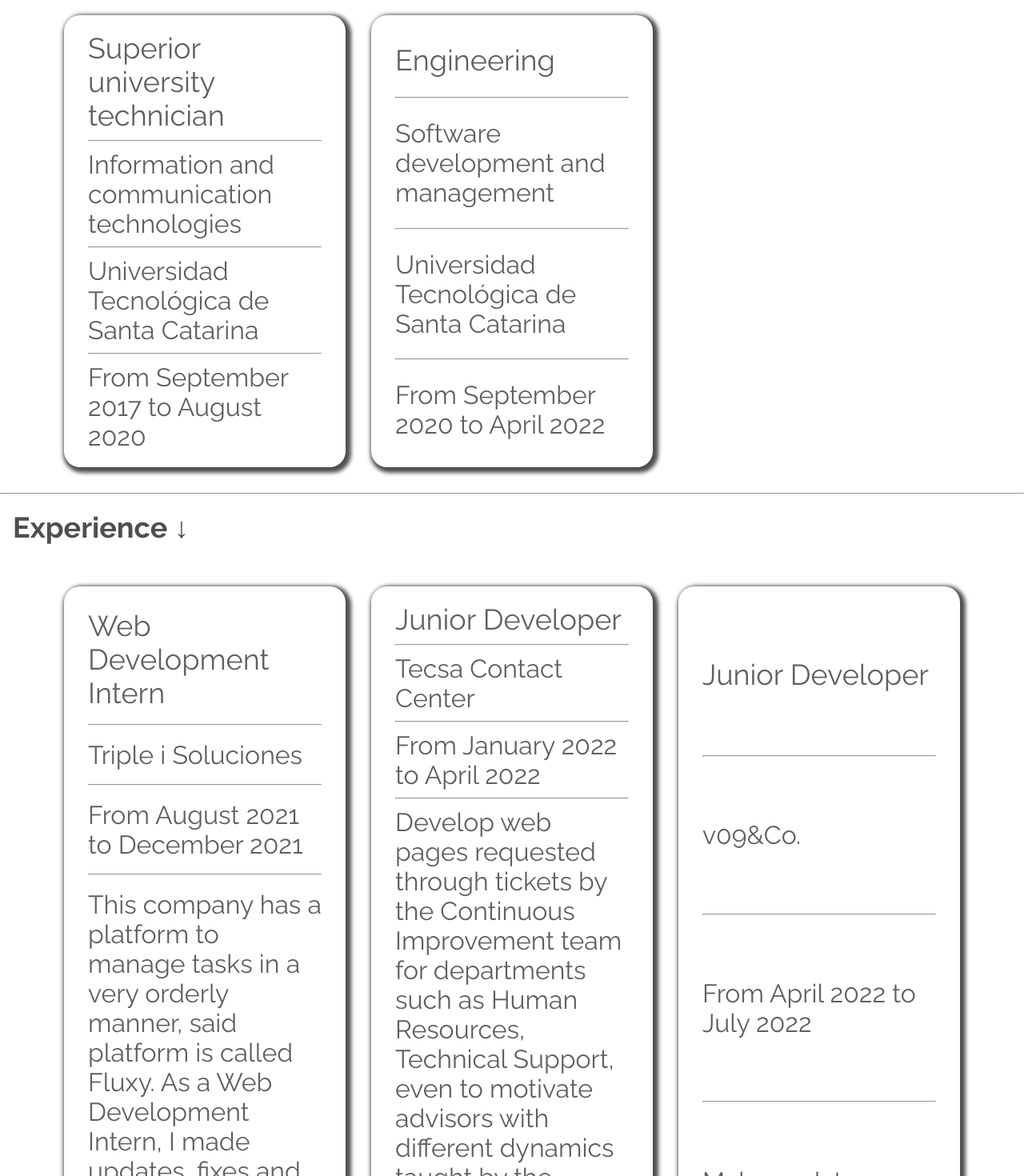
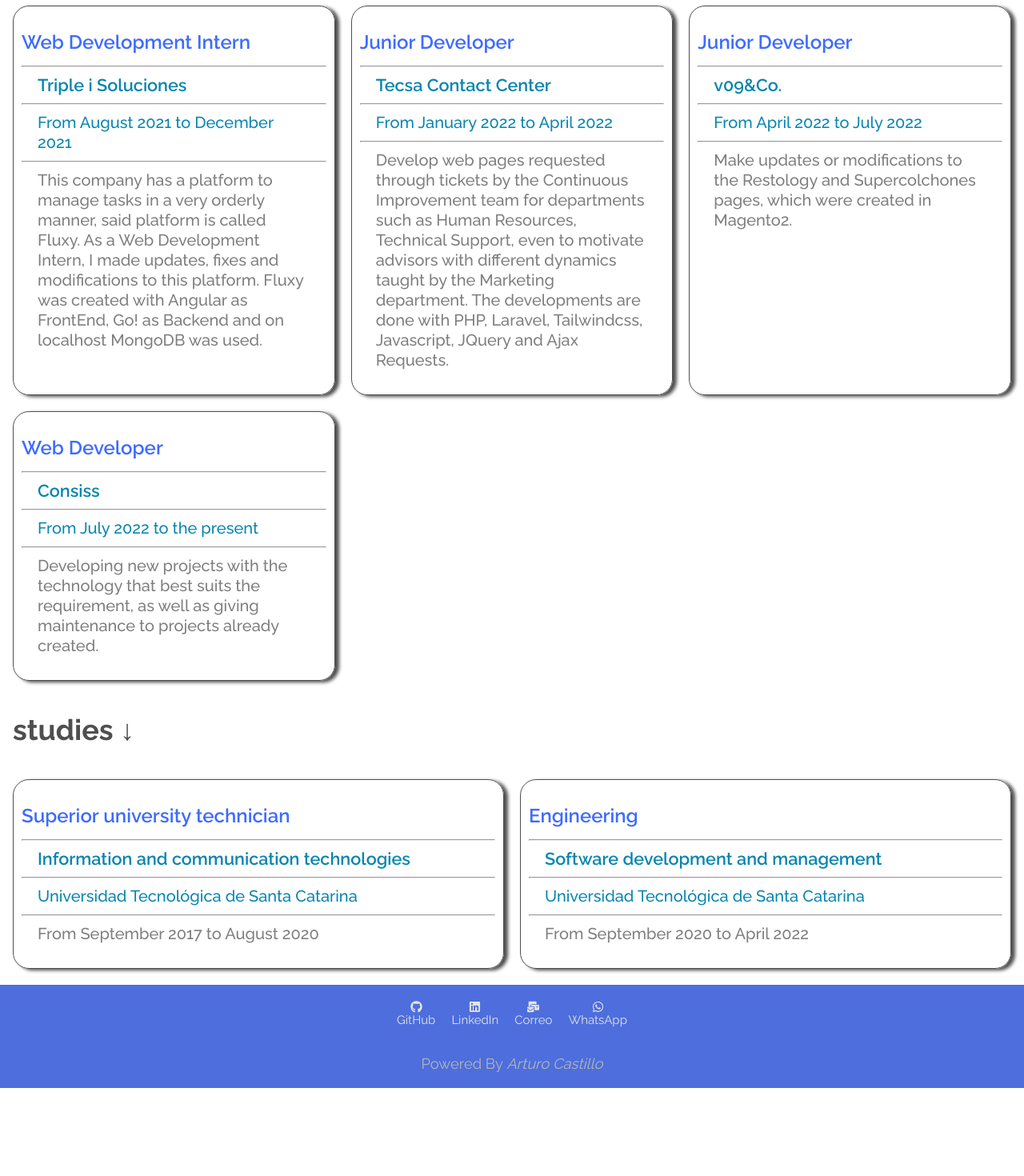
Before and after one commit to ArturoJCastilloZ/arturojcastilloz, a React (Create React App) app: page /training in a window 1280 px wide. Shown: the part 160-1630 px from the top of the page at 80% size. After the commit the page ends 1520 px from the top, so only its background shows below. Built offline with nearby package versions, Linux system fonts and the light colour scheme.

Commit message:
Cambio en la estructura de componentes de Training

```diff
--- /dev/null
+++ b/src/components/training/jobs/jobs.jsx
@@ -0,0 +1,30 @@
+import React from 'react'
+
+const Jobs = ({jobs}) => {
+  return (
+    <section>
+      <div className='jobs'>
+        <h1 className='jobs-title'>Jobs &darr;</h1>
+        <div className='jobs-cards'>
+        {jobs.map((jobs, index) => {
+            return (
+                <div className='jobs-card' key={jobs.title + index}>
+                    <div className='jobs-details' target="_blank">
+                        <p className='jobs-details-title'>{jobs.title}</p>
+                        <hr />
+                        <p className='jobs-details-institution'>{jobs.institution}</p>
+                        <hr />
+                        <p className='jobs-details-date'>{jobs.date}</p>
+                        <hr />
+                        <p className='jobs-details-activity'>{jobs.activity}</p>
+                    </div>
+                </div>
+            )
+        })}
+        </div>
+      </div>
+    </section>
+  )
+}
+
+export default Jobs
--- /dev/null
+++ b/src/components/training/studies/studies.jsx
@@ -0,0 +1,30 @@
+import React from 'react'
+
+const Studies = ({studies}) => {
+  return (
+    <section>
+      <div className='studies'>
+        <h1 className='studies-title'>studies &darr;</h1>
+        <div className='studies-cards'>
+        {studies.map((studies, index) => {
+            return (
+                <div className='studies-card' key={studies.title + index}>
+                    <div className='studies-details' target="_blank">
+                        <p className='studies-details-title'>{studies.title}</p>
+                        <hr />
+                        <p className='studies-details-institution'>{studies.career}</p>
+                        <hr />
+                        <p className='studies-details-date'>{studies.institution}</p>
+                        <hr />
+                        <p className='studies-details-activity'>{studies.date}</p>
+                    </div>
+                </div>
+            )
+        })}
+        </div>
+      </div>
+    </section>
+  )
+}
+
+export default Studies
--- a/src/components/training/training.jsx
+++ b/src/components/training/training.jsx
@@ -1,43 +1,15 @@
 import React from 'react';
-import '../../styles/components/training/training.scss';
+import Jobs from './jobs/jobs';
+import Studies from './studies/studies';
+import '../../styles/components/training/jobs.scss';
+import '../../styles/components/training/studies.scss';
 
 const Training = ({studies, jobs}) => {
     return (
-        <div>
-            <h1 className='studies-title-header'>Studies &darr;</h1>
-            <div className='studies'>
-                {studies.map((studies, index) => {
-                    return (
-                        <div className='studies-card' key={studies.title + index}>
-                                <p className='studies-card-title'>{studies.title}</p>
-                                <hr />
-                                <p className='studies-card-career'>{studies.career}</p>
-                                <hr />
-                                <p className='studies-card-institution'>{studies.institution}</p>
-                                <hr />
-                                <p className='studies-card-institution'>{studies.date}</p>
-                        </div>
-                    )
-                })}
-            </div>
-            <hr />
-            <h1 className='jobs-title-header'>Experience &darr;</h1>
-            <div className='jobs'>
-                {jobs.map((jobs, index) => {
-                    return (
-                        <div className='jobs-card' key={jobs.title + index}>
-                                <p className='jobs-card-title'>{jobs.title}</p>
-                                <hr />
-                                <p className='jobs-card-career'>{jobs.institution}</p>
-                                <hr />
-                                <p className='jobs-card-institution'>{jobs.date}</p>
-                                <hr />
-                                <p className='jobs-card-institution'>{jobs.activity}</p>
-                        </div>
-                    )
-                })}
-            </div>
-        </div>
+        <section>
+            <Jobs jobs={jobs}/>
+            <Studies studies={studies}/>
+        </section>
     );
 }
 
--- a/src/styles/components/footer/footer.scss
+++ b/src/styles/components/footer/footer.scss
@@ -2,7 +2,7 @@
 
 .footer {
     background: #4d6edc;
-    padding: 1.25rem;
+    // padding: 1.25rem;
     &-logo {
         font-size: $font-logo-size;
         color: $font-logo-color;
@@ -12,7 +12,8 @@
         &-item {
             display: flex;
             justify-content: center;
-            gap: 10px;
+            // gap: 10px;
+            padding: 10px 0;
             list-style: none;
             font-family: $font-primary-family;
             font-size: $footer-size;
@@ -35,7 +36,7 @@
             }
         }
         &-powered {
-            padding: 10px 0 0 0;
+            padding: 5px 0 10px 0;
             font-size: 1.15rem;
             color: #b5b5b5
         }
--- /dev/null
+++ b/src/styles/components/training/jobs.scss
@@ -0,0 +1,66 @@
+@import '../../base.scss';
+
+.jobs {
+    display: grid;
+    font-family: $font-primary-family;
+    &-cards {
+        display: grid;
+        padding: 20px 1rem;
+        gap: 20px;
+        grid-template-columns: repeat(auto-fit, minmax(20rem, 1fr));
+        @include media-up(m) {
+            padding: 2rem 10px;
+        }
+    }
+    &-title {
+        font-size: 2.25rem;
+        padding: 20px 1rem;
+        color: #4f4f4f;
+    }
+    &-card {
+        border-radius: 20px;
+        border: 1px solid #4f4f4f;
+        box-shadow: 5px 2px 4px 0px #4f4f4f;
+        transition: .2s ease-in-out;
+        & > .projects-image::after {
+            background-image: linear-gradient(200deg, #3eff5f, #5390ff);
+        }
+    }
+    &-details {
+        padding: 20px 10px;
+        &-title {
+            font-weight: 600;
+            font-size: 1.5em;
+            color: #3e6bff;
+            margin: 10px 0 15px 0;
+            transition: .2s ease-in-out;
+            @include media-up(m) {
+                font-size: 1.55rem;
+            }
+        }
+        & > a {
+            text-decoration: none;
+        }
+        &-institution {
+            color: #0785af;
+            padding: 10px 20px;
+            font-size: 1.35em;
+            line-height: 25px;
+            font-weight: 600;
+        }
+        &-date {
+            color: #0785af;
+            padding: 10px 20px;
+            font-size: 1.25em;
+            line-height: 25px;
+            font-weight: 500;
+        }
+        &-activity {
+            color: $font-color;
+            padding: 10px 20px;
+            font-size: 1.25em;
+            line-height: 25px;
+            font-weight: 500;
+        }
+    }
+}
--- /dev/null
+++ b/src/styles/components/training/studies.scss
@@ -0,0 +1,66 @@
+@import '../../base.scss';
+
+.studies {
+    display: grid;
+    font-family: $font-primary-family;
+    &-cards {
+        display: grid;
+        padding: 20px 1rem;
+        gap: 20px;
+        grid-template-columns: repeat(auto-fit, minmax(20rem, 1fr));
+        @include media-up(m) {
+            padding: 2rem 10px;
+        }
+    }
+    &-title {
+        font-size: 2.25rem;
+        padding: 20px 1rem;
+        color: #4f4f4f;
+    }
+    &-card {
+        border-radius: 20px;
+        border: 1px solid #4f4f4f;
+        box-shadow: 5px 2px 4px 0px #4f4f4f;
+        transition: .2s ease-in-out;
+        & > .projects-image::after {
+            background-image: linear-gradient(200deg, #3eff5f, #5390ff);
+        }
+    }
+    &-details {
+        padding: 20px 10px;
+        &-title {
+            font-weight: 600;
+            font-size: 1.5em;
+            color: #3e6bff;
+            margin: 10px 0 15px 0;
+            transition: .2s ease-in-out;
+            @include media-up(m) {
+                font-size: 1.55rem;
+            }
+        }
+        & > a {
+            text-decoration: none;
+        }
+        &-institution {
+            color: #0785af;
+            padding: 10px 20px;
+            font-size: 1.35em;
+            line-height: 25px;
+            font-weight: 600;
+        }
+        &-date {
+            color: #0785af;
+            padding: 10px 20px;
+            font-size: 1.25em;
+            line-height: 25px;
+            font-weight: 500;
+        }
+        &-activity {
+            color: $font-color;
+            padding: 10px 20px;
+            font-size: 1.25em;
+            line-height: 25px;
+            font-weight: 500;
+        }
+    }
+}
--- a/src/styles/components/training/training.scss
+++ /dev/null
@@ -1,109 +0,0 @@
-@import '../../base.scss';
-
-.studies {
-    padding: 2em 5em;
-    display: grid;
-    gap: 2rem;
-    grid-auto-rows: auto;
-    grid-template-columns: repeat(auto-fill, minmax(20rem, 1fr));
-    font-family: $font-primary-family;
-    &-title-header {
-        font-family: $font-primary-family;
-        font-size: 2.25rem;
-        padding: 20px 1rem;
-        color: #4f4f4f;
-    }
-    &-card {
-        padding: 10px 30px;
-        display: flex;
-        flex-direction: column;
-        justify-content: space-evenly;
-        border-radius: 20px;
-        box-shadow: 3px 3px 5px 4px #4f4f4f;
-        &-title {
-            font-size: 2.25em;
-            color: $font-color-description;
-            font-family: $font-primary-family;
-            padding: 10px 0;
-            @include media-up(m){
-                font-size: 1.75em;
-            }
-        }
-        &-career {
-            font-size: 2em;
-            color: #606060;
-            font-family: $font-primary-family;
-            padding: 10px 0;
-            @include media-up(m) {
-                font-size: 1.55rem;
-            }
-        }
-        &-institution {
-            font-size: 2em;
-            color: #606060;
-            font-family: $font-primary-family;
-            padding: 10px 0;
-            @include media-up(m) {
-                font-size: 1.55em;
-            }
-        }
-    }
-    @include media-up(m){
-        padding: 2em 10px;
-        grid-template-columns: repeat(auto-fill, minmax(25rem, 1fr));
-    }
-}
-
-
-.jobs {
-    padding: 2em 5em;
-    display: grid;
-    gap: 2rem;
-    grid-auto-rows: auto;
-    grid-template-columns: repeat(auto-fill, minmax(20rem, 1fr));
-    &-title-header {
-        font-family: $font-primary-family;
-        font-size: 2.25rem;
-        padding: 20px 1rem;
-        color: #4f4f4f;
-    }
-    &-card {
-        padding: 10px 30px;
-        display: flex;
-        flex-direction: column;
-        justify-content: space-evenly;
-        border-radius: 20px;
-        box-shadow: 3px 3px 5px 4px #4f4f4f;
-        &-title {
-            font-size: 2.25em;
-            color: $font-color-description;
-            font-family: $font-primary-family;
-            padding: 10px 0;
-            @include media-up(m) {
-                font-size: 1.75em;
-            }
-        }
-        &-career {
-            font-size: 2em;
-            color: #606060;
-            font-family: $font-primary-family;
-            padding: 10px 0;
-            @include media-up(m) {
-                font-size: 1.55em;
-            }
-        }
-        &-institution {
-            font-size: 2em;
-            color: #606060;
-            font-family: $font-primary-family;
-            padding: 10px 0;
-            @include media-up(m) {
-                font-size: 1.55em;
-            }
-        }
-    }
-    @include media-up(m) {
-        padding: 2em 10px;
-        grid-template-columns: repeat(auto-fill, minmax(25rem, 1fr));
-    }
-}
```
